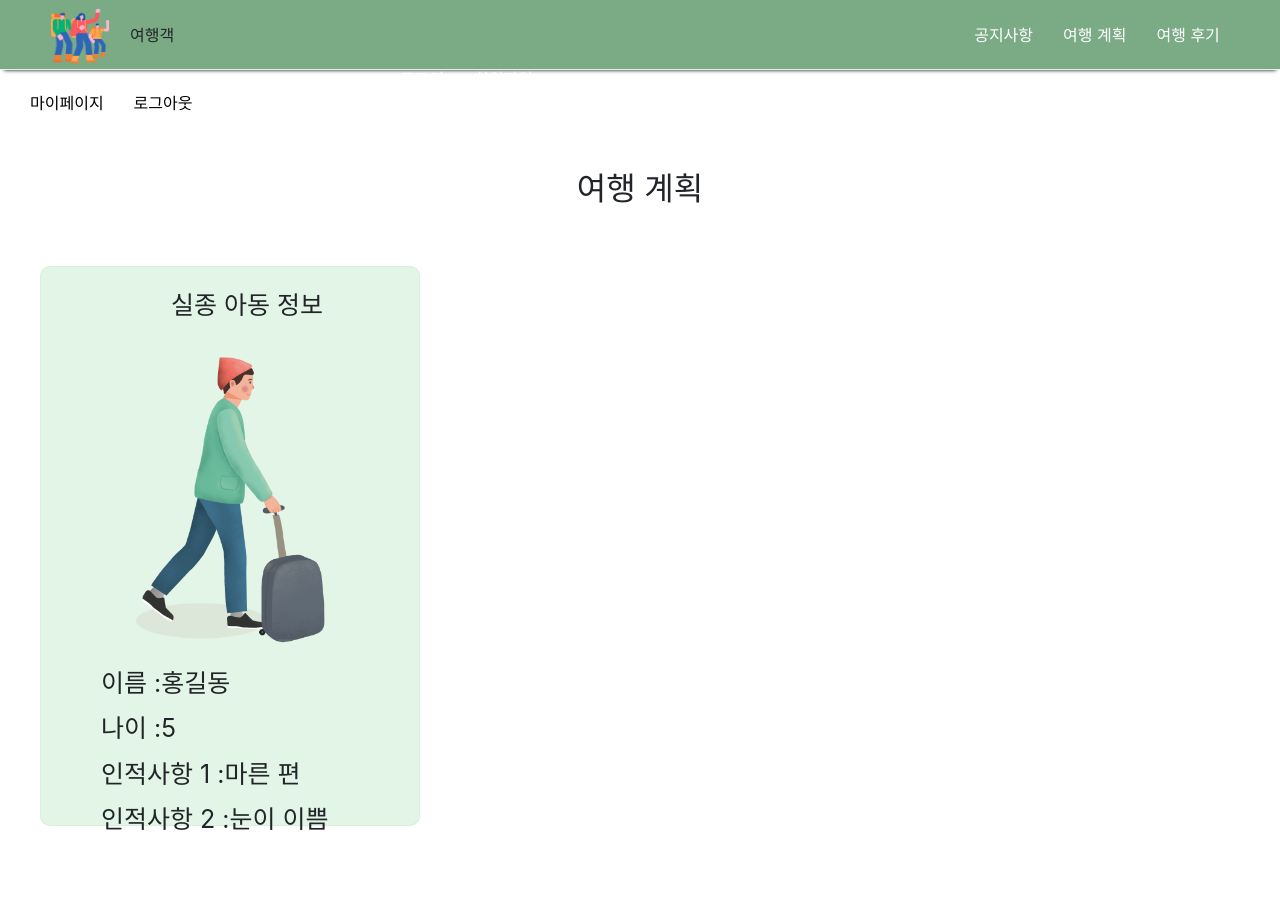
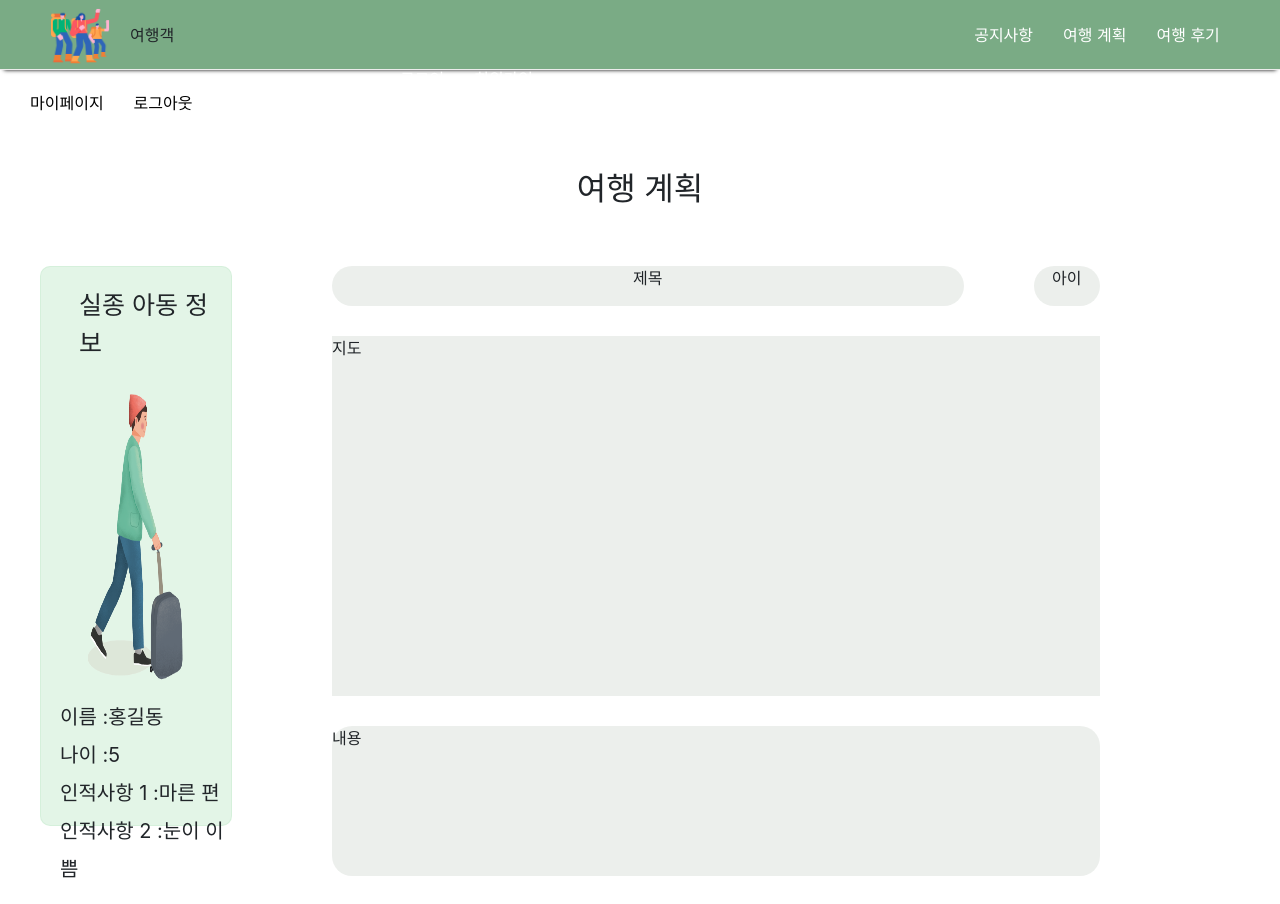
Before and after one commit to hajin618/EnjoyTrip, a Vue app in the folder enjoytrip-vue/: page /plan/datail/1 in a window 1280 px wide. Shown: the top 904 px of the page. Built offline with nearby package versions, Linux system fonts and the light colour scheme; no server answers.

Commit message:
edit: PlanDetail UI complete

```diff
--- a/enjoytrip-vue/src/components/plan/PlanDetail.vue
+++ b/enjoytrip-vue/src/components/plan/PlanDetail.vue
@@ -33,7 +33,6 @@
                 </div>
 
             </div>
-        </div>
 
             <div class="planDiv">
                 <div class="planTopDiv">
@@ -41,22 +40,42 @@
                         제목
                     </div>
                     <div class="planChildBtnDiv">
-                    버튼
+                        아이
                     </div>
                 </div>
 
                 <div class="planMapDiv">
-
+                  지도
                 </diV>
 
                 <div class="planContentDiv">
+                  내용
+                </div>
+
+                <div class="planButtonDiv">
+                  <div class="planListBtnDiv">
+                    <button
+                      v-on:click="listPlan"
+                      class="Button"
+                      >목록</button>
+                  </div>
+                  <div class="planMdRmBtnDiv">
+                    <button
+                      v-on:click="modifyPlan"
+                      class="Button"
+                      >수정</button>
+                    <button
+                    v-on:click="removePlan"
+                    class="Button"
+                    >삭제</button>
                   </div>
                 </div>
 
-        <div class="planButtonDiv">
+            </div>
+
+
 
         </div>
-
     </div>
 
 
@@ -80,6 +99,18 @@ export default {
         });
     },
 
+    methods:{
+      listPlan(){
+
+      },
+      modifyPlan(){
+
+      },
+      removePlan(){
+
+      },
+    }
+
 }
 </script>
 <style scoped>
@@ -93,7 +124,7 @@ export default {
 
   .findKidZone{
     margin-left: 40px;
-    width: 380px;
+    width: 15%;
     height: 560px;
     background-color: rgba(200, 235, 207, 0.5);
     border: 1px solid rgba(200, 235, 207, 0.5);
@@ -103,35 +134,90 @@ export default {
 
   .findTitle{
     margin-top: 20px;
-    margin-left: 130px;
+    margin-left: 20%;
     font-size: 25px;
   }
 
   .findImageBox{
     margin-top: 20px;
-    margin-left: 40px;
+    margin-left: 10%;
     width: 80%;
     height: 300px;
   }
 
   .findNameBox{
     margin-top: 20px;
-    margin-left: 60px;
-    font-size: 25px;
+    margin-left: 10%;
+    font-size: 20px;
   }
 
   .findAgeBox{
-    margin-left: 60px;
-    font-size: 25px;
+    margin-left: 10%;
+    font-size: 20px;
   }
 
   .findInfoBox{
-    margin-left: 60px;
-    font-size: 25px;
+    margin-left: 10%;
+    font-size: 20px;
   }
 
   .planDiv{
-    margin : 5px;
-    background-color: rgba(200, 235, 207, 0.5);
+    margin-left : 100px;
+    width : 60%;
+    height: 600px;
+    border-radius: 20px / 20px;
+  }
+  .planTopDiv{
+    display: flex;
+    flex-direction: row;
+    margin-bottom: 30px;
+    text-align: center;
+  }
+
+  .planTitleDiv{
+    width: 95%;
+    height: 40px;
+    background-color:#e8ece8d1;
+    border-radius: 20px / 20px;
+  }
+  .planChildBtnDiv{
+    margin-left: 70px;
+    width: 10%;
+    height: 40px;
+    background-color:#e8ece8d1;
+    border-radius: 20px / 20px;
+  }
+  .planMapDiv{
+    background-color:#e8ece8d1;
+    height: 60%;
+    margin-bottom: 30px;
+  }
+  .planContentDiv{
+    background-color:#e8ece8d1;
+    height: 25%;
+    border-radius: 20px / 20px;
+    margin-bottom: 30px;
+  }
+  .Button{
+    border-color:#98c2a182;
+    background-color : #98c2a182;
+    border-radius: 10px;
+    width: 80px;
+    height: 35px;
+    margin-right: 5px;
+
+  }
+  .planButtonDiv{
+    display: flex;
+    flex-direction:row;
+    margin-bottom:100px;
+  }
+  .planListBtnDiv{
+    width: 50%;
+    text-align: right;
+  }
+  .planMdRmBtnDiv{
+    width: 50%;
+    text-align: right;
   }
 </style>
--- a/enjoytrip-vue/src/components/plan/PlanList.vue
+++ b/enjoytrip-vue/src/components/plan/PlanList.vue
@@ -1,25 +1,17 @@
 <template lang="">
   <div>
-    <b-container class="bv-example-row mt-5">
       <div class = "title">
         <h2>여행 계획</h2>
       </div>
+
       <div class = "buttonDiv">
             <button
                 v-on:click="moveRegist"
                 class="registButton"
                 >등록</button>
       </div>
-        <!-- <div class="listDiv">
-            <div v-if="plans.length" id="listItem">
-                <plan-list-item
-                    v-for="plan in plans"
-                    :key="plan.plan_idx"
-                    v-bind="plan"
-                />
-            </div>
-        </div> -->
 
+      <div class = "contentDiv" style="display: flex; flex-direction: row; flex-wrap: wrap; justify-content: space-evenly; margin-bottom:30px;">
         <b-card-group deck v-if="plans.length" id="listItem">
           <plan-list-item
               v-for="plan in plans"
@@ -27,7 +19,7 @@
               v-bind="plan"
           />
         </b-card-group>
-    </b-container>
+      </div>
   </div>
 </template>
 
@@ -59,13 +51,13 @@ export default {
 </script>
 
 <style scoped>
-/*
+
   .card-deck .card {
 
     flex: none;
 
   }
-*/
+
   .card-deck{
     clear:right;
     justify-content: left;
@@ -96,16 +88,20 @@ export default {
     background-color : #c8d6cc;
   }
   .buttonDiv{
+    padding-right : 200px;
     padding-bottom : 15px;
     float:right;
-  }
-  .listDiv{
-    clear:right;
-    padding-bottom: 50px;
-    display: flex;
   }
   #listItem{
     display: flex;
     width: 110%;
   }
+  .contentDiv{
+    text-align : center;
+    clear:both;
+    padding-bottom: 50px;
+    display: flex;
+    padding-left : 200px;
+  }
+
 </style>
--- a/enjoytrip-vue/src/components/plan/item/PlanListItem.vue
+++ b/enjoytrip-vue/src/components/plan/item/PlanListItem.vue
@@ -28,7 +28,7 @@ export default {
 
 <style scoped>
     .card{
-    width: 13vw;
+    width: 17vw;
     /*
     height: 16vw;
     */
```
Lines whose indentation alone changed are shown as unchanged.
